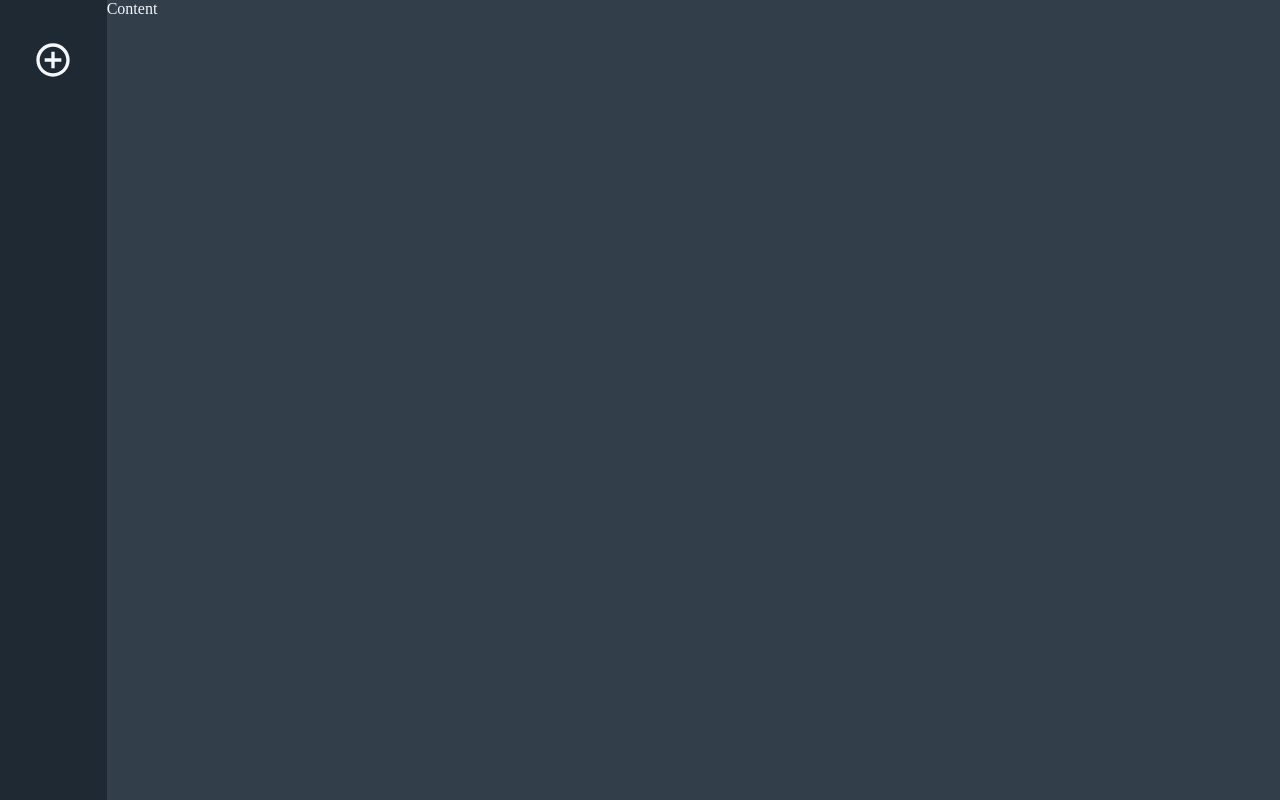
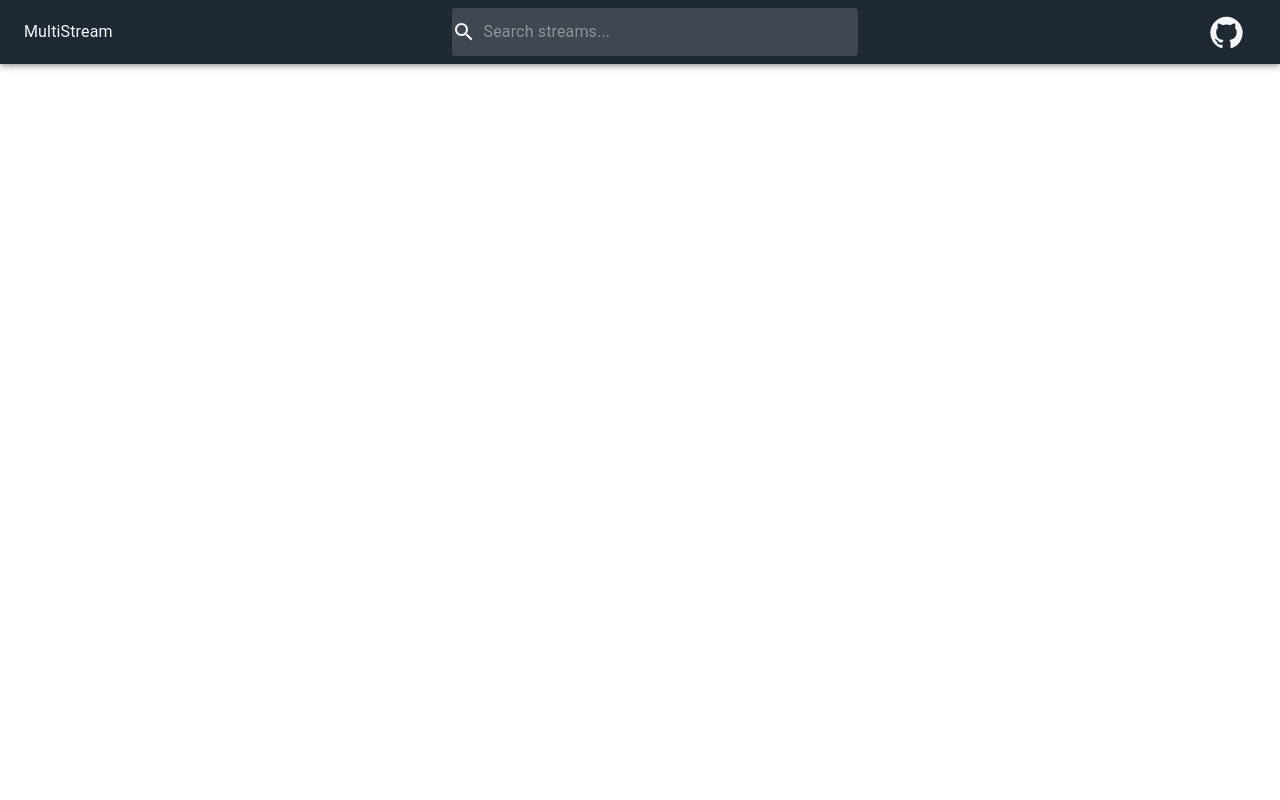
Before and after one commit to Hoshhh/twitchapp, a React (Create React App) app: page / in a window 1280 px wide. Built offline with nearby package versions, Linux system fonts and the light colour scheme.

Commit message:
Reworked the UI

```diff
--- a/src/App.js
+++ b/src/App.js
@@ -3,19 +3,13 @@ import Grid from '@mui/material/Grid'
 import './app.css'
 import Leftbar from './components/Leftbar';
 import Content from './components/Content';
+import Navbar from './components/Navbar';
 
 
 function App() {
   return (
     <div className="App">
-      <Grid container>
-        <Grid item sm={1}>
-          <Leftbar />
-        </Grid>
-        <Grid item sm={11}>
-          <Content />
-        </Grid>
-      </Grid>
+      <Navbar />
     </div>
   );
 }
--- a/src/components/Content.jsx
+++ b/src/components/Content.jsx
@@ -3,24 +3,13 @@ import { makeStyles } from '@material-ui/core';
 import Container from '@mui/material/Container';
 
 const useStyles = makeStyles({
-  container: {
-      backgroundColor: '#323F4B',
-      color: '#F5F7FA',
-      height:'100vh',
-      width: '100%',
-      padding: '0px',
-      margin: '0px'
-    },
-  item: {
-    display: 'flex',
-    alignItems: 'center'
-  }
+
 });
 
 const Content = () => {
     const classes = useStyles()
-  return <Container className={classes.container}>
-    <div className={classes.item}>
+  return <Container >
+    <div>
       Content
     </div>
   </Container>;
--- a/src/components/Leftbar.jsx
+++ b/src/components/Leftbar.jsx
@@ -8,29 +8,14 @@ const useStyles = makeStyles({
     container: {
       backgroundColor: '#1F2933',
       color: '#F5F7FA',
-      height: '100vh',
       position: 'sticky'
     },
-    item: {
-      display: 'flex',
-      alignItems: 'center',
-      paddingTop: '32px',
-    },
-    icon: {
-      fontSize: 40,
-      color: '#F5F7FA',
-      margin: 'auto'
-    }
 });
 
 const Leftbar = () => {
     const classes = useStyles();
   return <Container className={classes.container}>
-    <div className={classes.item}>
-      <IconButton className={classes.icon}>
-        <AddCircleOutlineIcon fontSize="inherited" />
-      </IconButton>
-    </div>
+    left bar
   </Container>
 };
 
--- /dev/null
+++ b/src/components/Navbar.jsx
@@ -0,0 +1,69 @@
+import React from 'react'
+import { alpha, AppBar, IconButton, InputBase, makeStyles, Toolbar, Typography } from '@material-ui/core'
+import { GitHub, Search } from '@mui/icons-material'
+
+const useStyles = makeStyles((theme) => ({
+    appbar: {
+      backgroundColor: '#1F2933',
+      color: '#F5F7FA',
+    },
+
+    toolbar: {
+        display: 'flex',
+        justifyContent: 'space-between'
+    },
+
+    logoLg: {
+        display: 'none',
+        [theme.breakpoints.up("sm")]: {
+            display: "block",
+        }
+    },
+
+    logoSm: {
+        display: 'block',
+        [theme.breakpoints.up("sm")]: {
+            display: "none",
+        }
+    },
+    search: {
+        display: 'flex',
+        alignItems: 'center',
+        backgroundColor: alpha('#F5F7FA', 0.15),
+        '&:hover': {
+            backgroundColor: alpha('#F5F7FA', 0.25)
+        },
+        borderRadius: theme.shape.borderRadius,
+        width: '33%'
+    },
+    input: {
+        color: '#F5F7FA',
+        margin: theme.spacing(1)
+    },
+    icons: {
+        color: '#F5F7FA',
+    }
+}))
+
+const Navbar = () => {
+    const classes = useStyles()
+  return <AppBar className={classes.appbar}>
+      <Toolbar className={classes.toolbar}>
+          <Typography varaint="h5" className={classes.logoLg}>
+              MultiStream
+          </Typography>
+          <Typography varaint="h5" className={classes.logoSm}>
+              MS
+          </Typography>
+          <div className={classes.search}>
+            <Search />
+            <InputBase placeholder='Search streams...' className={classes.input} />
+          </div>
+        <IconButton href="https://github.com">
+            <GitHub className={classes.icons} fontSize="large" />
+        </IconButton>
+      </Toolbar>
+  </AppBar>
+}
+
+export default Navbar
```
